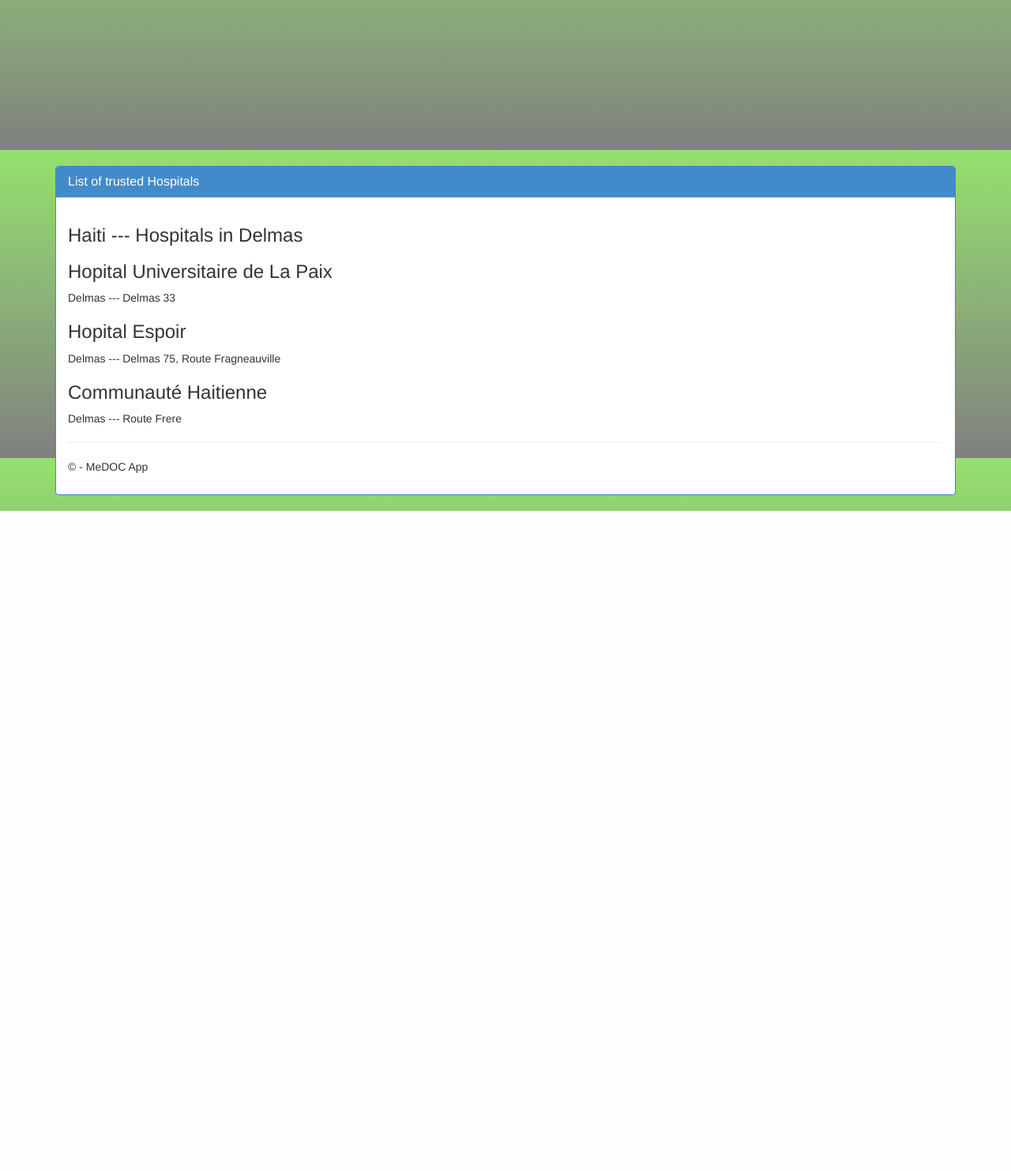
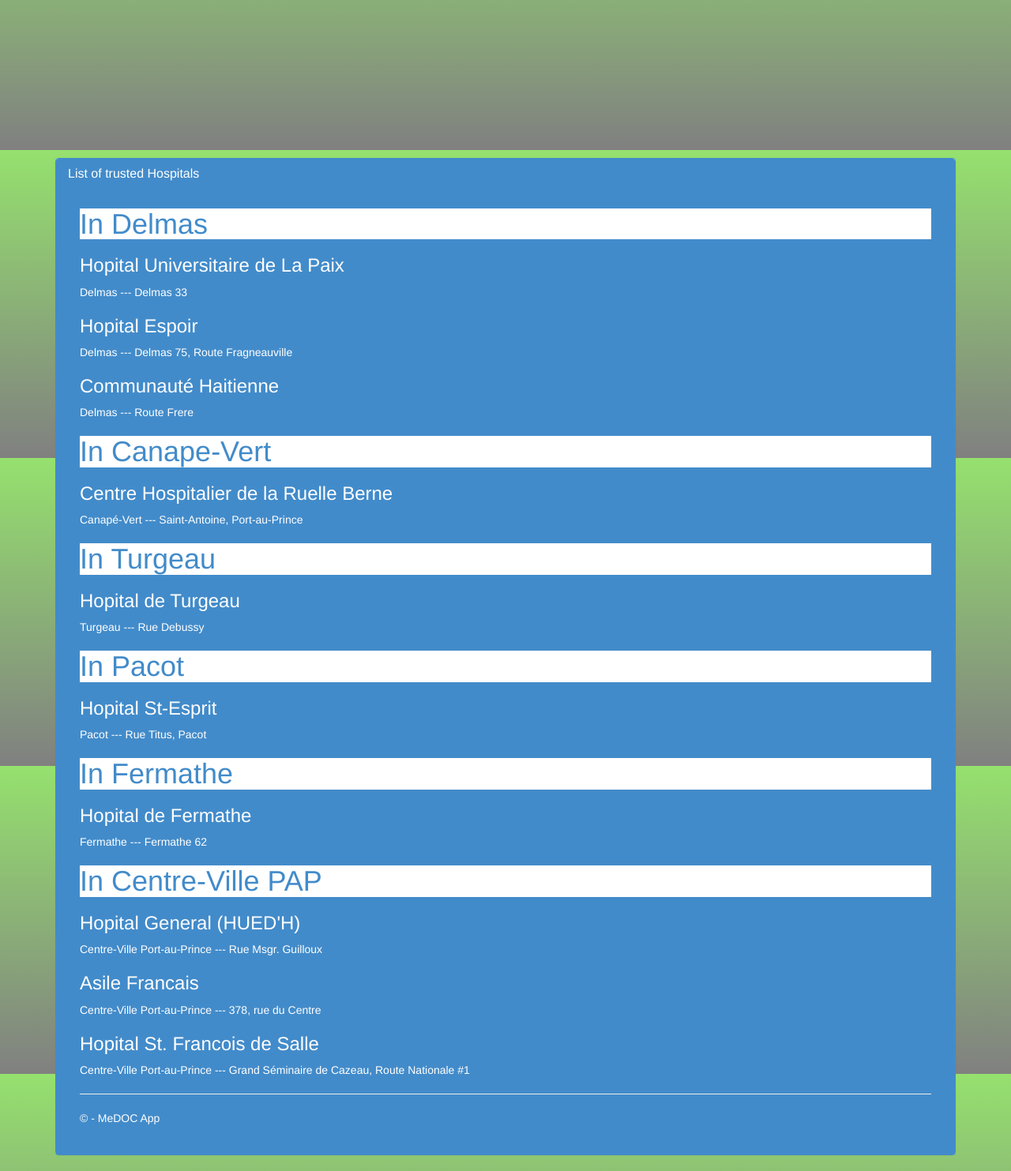
Before and after one commit to AlexandreSeb97/medoc, a Django app: page /hospital in a window 1280 px wide. Shown: the part 200-1683 px from the top of the page at 79% size. Before the commit the page ends 847 px from the top, so only its background shows below. Run offline with Django 3.2, Linux system fonts and the light colour scheme; data comes from the database, SQL or seed files in the repository; both versions use the stored data as it was after the commit; some libraries are stand-ins or nearby versions.

Commit message:
Tweaks and Database II
Classified list of hospitals, and brought little changes to the CSS.

```diff
--- a/WebAppMedoc/settings.py
+++ b/WebAppMedoc/settings.py
@@ -133,7 +133,7 @@ INSTALLED_APPS = (
     'django.contrib.messages',
     'django.contrib.staticfiles',
     'app',
-    'WebAppMedoc',
+    # If you ever encounter an error concerning here m8, add WebAppMedoc to the Installed apps
     # Uncomment the next line to enable the admin:
     # 'django.contrib.admin',
     # Uncomment the next line to enable admin documentation:
--- a/app/static/app/content/site.css
+++ b/app/static/app/content/site.css
@@ -3,6 +3,12 @@ body {
     padding-bottom: 20px;
     background-color: rgb(149, 225, 110);
     background-image: linear-gradient( rgb(149, 225, 110), #808080);
+}
+
+
+.hospital {
+  color : #428bca;
+  background-color: white;
 }
 
 .nav {
--- a/app/templates/app/hospitals.html
+++ b/app/templates/app/hospitals.html
@@ -96,17 +96,59 @@ google.maps.event.addDomListener(window, 'load', initialize);
     <p id="error"></p>
 
 
-<h2>{{ title }}</h2>
-<h3>{{ message }}</h3>
-
 <div class="panel panel-primary">
 	<div class="panel-heading">
 	    <h3 class="panel-title">List of trusted Hospitals</h3>
-	</div>
+
 	<div class="panel-body">
-<h3>Haiti --- Hospitals in Delmas </h3>
+<h1 class="hospital" > In Delmas </h1>
 {% for hospital in hospitals %}
   {% if hospital.quartier == "Delmas" %}
+  	<div class="Hospital">
+
+        <h3> {{ hospital.nom }}</h3>
+        <p>{{ hospital.quartier }} --- {{ hospital.adresse }}</p>
+    {% endif %}
+{% endfor %}
+<h1 class ="hospital"> In Canape-Vert </h1>
+{% for hospital in hospitals %}
+  {% if hospital.quartier == "Canapé-Vert" %}
+  	<div class="Hospital">
+
+        <h3> {{ hospital.nom }}</h3>
+        <p>{{ hospital.quartier }} --- {{ hospital.adresse }}</p>
+    {% endif %}
+{% endfor %}
+<h1 class ="hospital"> In Turgeau </h1>
+{% for hospital in hospitals %}
+  {% if hospital.quartier == "Turgeau" %}
+  	<div class="Hospital">
+
+        <h3> {{ hospital.nom }}</h3>
+        <p>{{ hospital.quartier }} --- {{ hospital.adresse }}</p>
+    {% endif %}
+{% endfor %}
+<h1 class ="hospital"> In Pacot </h1>
+{% for hospital in hospitals %}
+  {% if hospital.quartier == "Pacot" %}
+  	<div class="Hospital">
+
+        <h3> {{ hospital.nom }}</h3>
+        <p>{{ hospital.quartier }} --- {{ hospital.adresse }}</p>
+    {% endif %}
+{% endfor %}
+<h1 class ="hospital"> In Fermathe </h1>
+{% for hospital in hospitals %}
+  {% if hospital.quartier == "Fermathe" %}
+  	<div class="Hospital">
+
+        <h3> {{ hospital.nom }}</h3>
+        <p>{{ hospital.quartier }} --- {{ hospital.adresse }}</p>
+    {% endif %}
+{% endfor %}
+<h1 class ="hospital"> In Centre-Ville PAP </h1>
+{% for hospital in hospitals %}
+  {% if hospital.quartier == "Centre-Ville Port-au-Prince" %}
   	<div class="Hospital">
 
         <h3> {{ hospital.nom }}</h3>
```
Also changed, not shown: db.sqlite3.
